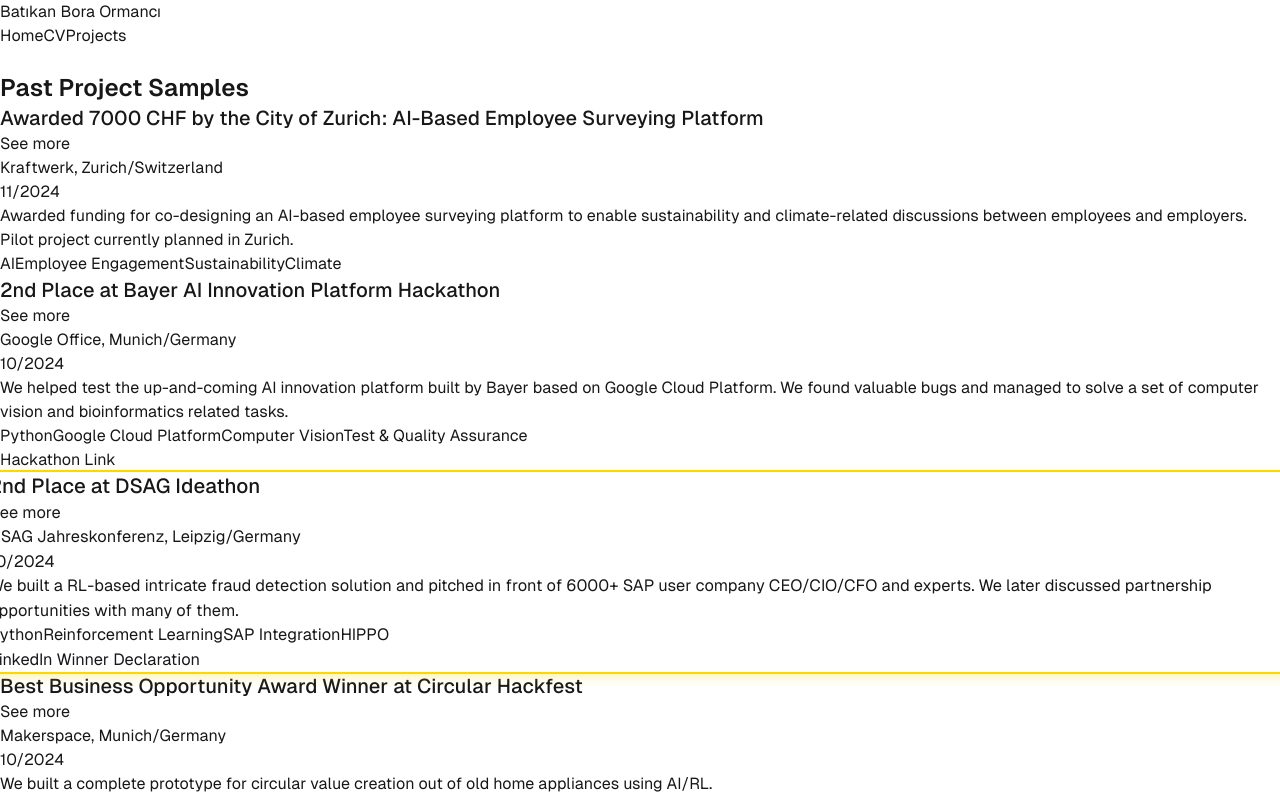
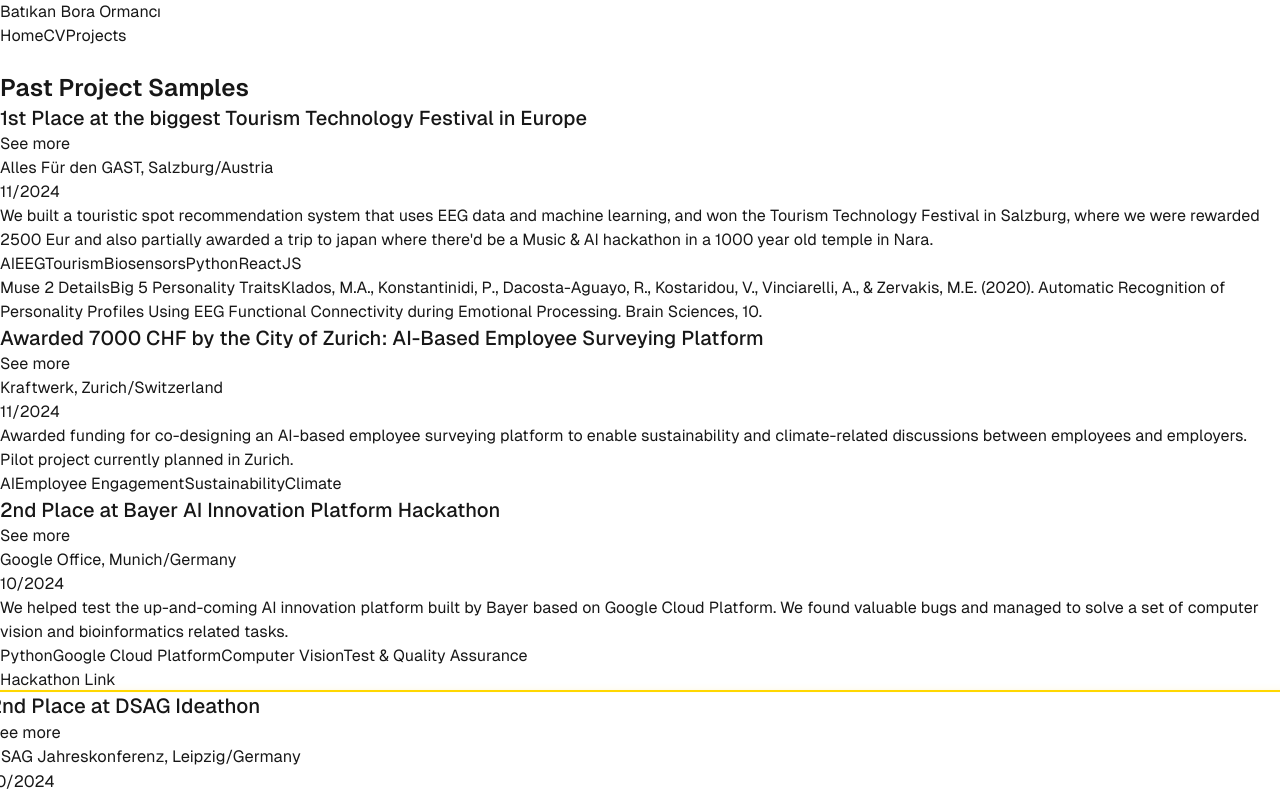
Before and after one commit to batikanor/batikanor.github.io, a Next.js app: page /projects in a window 1280 px wide. Shown: the top 796 px of the page. Built offline with nearby package versions, Linux system fonts and the light colour scheme.

Commit message:
Add tourism hackathon

```diff
--- a/src/components/Projects.js
+++ b/src/components/Projects.js
@@ -141,8 +141,10 @@ const Projects = () => {
                 {/* Display Long Description if Expanded */}
                 {isExpanded && (
                   <>
-                    <p className="text-gray-300 mb-4">{activity.longDescription}</p>
-
+                    {/* <p className="text-gray-300 mb-4">{activity.longDescription}</p> */}
+                    {activity.longDescription.split('\n').map((line, index) => (
+                      <p key={index}>{line}</p>
+                    ))}
                     {/* Copy Link Button */}
                     <button
                       onClick={() => handleCopyLink(activity.slug)}
--- a/src/data/contestsAndActivities.js
+++ b/src/data/contestsAndActivities.js
@@ -1,4 +1,50 @@
 export const contestsAndActivities = [
+  {
+    slug: "salzburg-tourism-2024",  // Unique slug for each project
+    title: "1st Place at the biggest Tourism Technology Festival in Europe",
+    mapData: {
+      venue: "Alles Für den GAST",
+      city: "Salzburg",
+      country: "Austria",
+      coordinates: { lat: 47.8014, lng: 13.0448 }
+    },
+    date: "11/2024",
+    shortDescription: `We built a touristic spot recommendation system that uses EEG data and machine learning, and won the Tourism Technology Festival in Salzburg, where we were rewarded 2500 Eur and also partially awarded a trip to japan where there'd be a Music & AI hackathon in a 1000 year old temple in Nara.`,
+    technologies: ["AI", "EEG", "Tourism", "Biosensors", "Python", "ReactJS"],
+    links: [
+      { label: "Muse 2 Details", url: "https://www.researchgate.net/figure/a-MUSE-2-headband-sensors-overview-b-Top-down-view-of-the-EEG-electrode-positions-on_fig1_357537669"},
+      { label: "Big 5 Personality Traits", url: "https://en.wikipedia.org/wiki/Big_Five_personality_traits"},
+      { label: "Klados, M.A., Konstantinidi, P., Dacosta-Aguayo, R., Kostaridou, V., Vinciarelli, A., & Zervakis, M.E. (2020). Automatic Recognition of Personality Profiles Using EEG Functional Connectivity during Emotional Processing. Brain Sciences, 10.", url: "https://www.semanticscholar.org/paper/Automatic-Recognition-of-Personality-Profiles-Using-Klados-Konstantinidi/82ab4e428452cd48b3b219d1d84c1f5c362d49dc"},
+      ],
+    longDescription: `
+    The pipeline we implemented works as follows:
+
+    0) Assume you are working for marketing of Austria to tourists, and you are currently in a conference in Dubai. You have some 'technical stuff' in your stand, with which you draw attention.
+    \n
+    1) You use a Muse 2 headband (see link 1) to collect EEG data from your visitor. Whilst doing that, the visitor is viewing semi-abstract images related to potential hobbies.
+
+    2) Our program is extracting simple features from the collected EEG data, such as how concentrated the visitor is in every brief moment, and how strong their emotions are. We are especially keeping track of these for the brief moments (1 sec) each image is shown. For example, the frontal alpha asymmetry is calculated as: log(right_alpha) - log(left_alpha)
+
+    3) With the help of data from step 2 and raw EEG data passed through neural networks, we extract the 'big 5 personality traits' (see link 2).
+
+    4) We feed the data from steps 2 and 3 into an LLM, and fetch the recommended travel spot through RAG from aforementioned travel hotspots in austria datasets. The LLM also provides an explanation regarding the decision.
+
+
+    This was the first time our team worked with EEG data, and we only had 24 hours to complete everything. During the event we had conflicts within the team but we didn't let these stop us from winning. We got 1st place out of 25+ teams.
+
+    We've taken inspiration from Klados et al (link 3).
+
+
+
+
+
+    I wanted to share the code here, but we private'd the repository due to the wishes of some of our team members.
+    `,
+    gdrive_embed: [
+      "https://drive.google.com/file/d/1_chrnl3jKyyBcyZjBpodhtyYO0jwaGHE/view?usp=sharing",
+      "https://drive.google.com/file/d/1U4GgVCr_zNKcQcSS6prPBdPJGg0g3C6U/view?usp=sharing",
+    ],
+  },
     {
       slug: "zurich-climathon-2024",  // Unique slug for each project
       title: "Awarded 7000 CHF by the City of Zurich: AI-Based Employee Surveying Platform",
```
